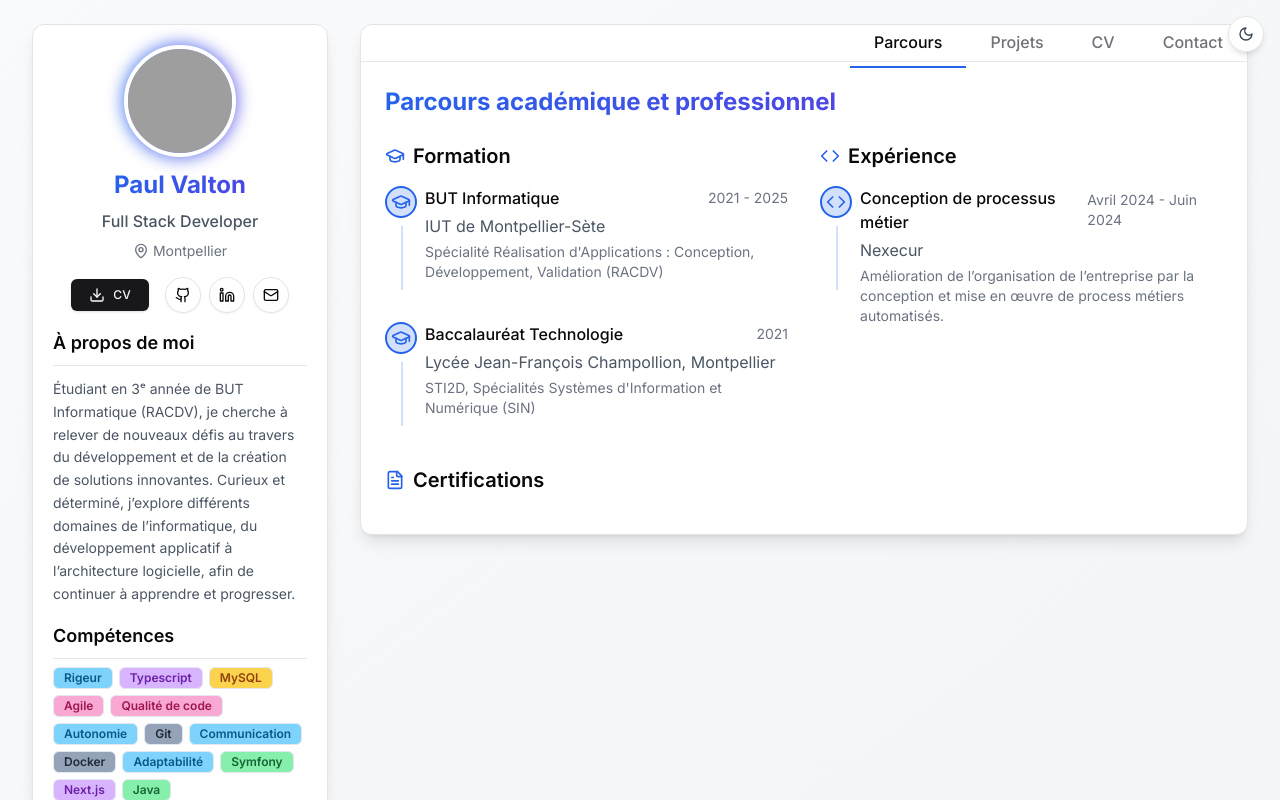
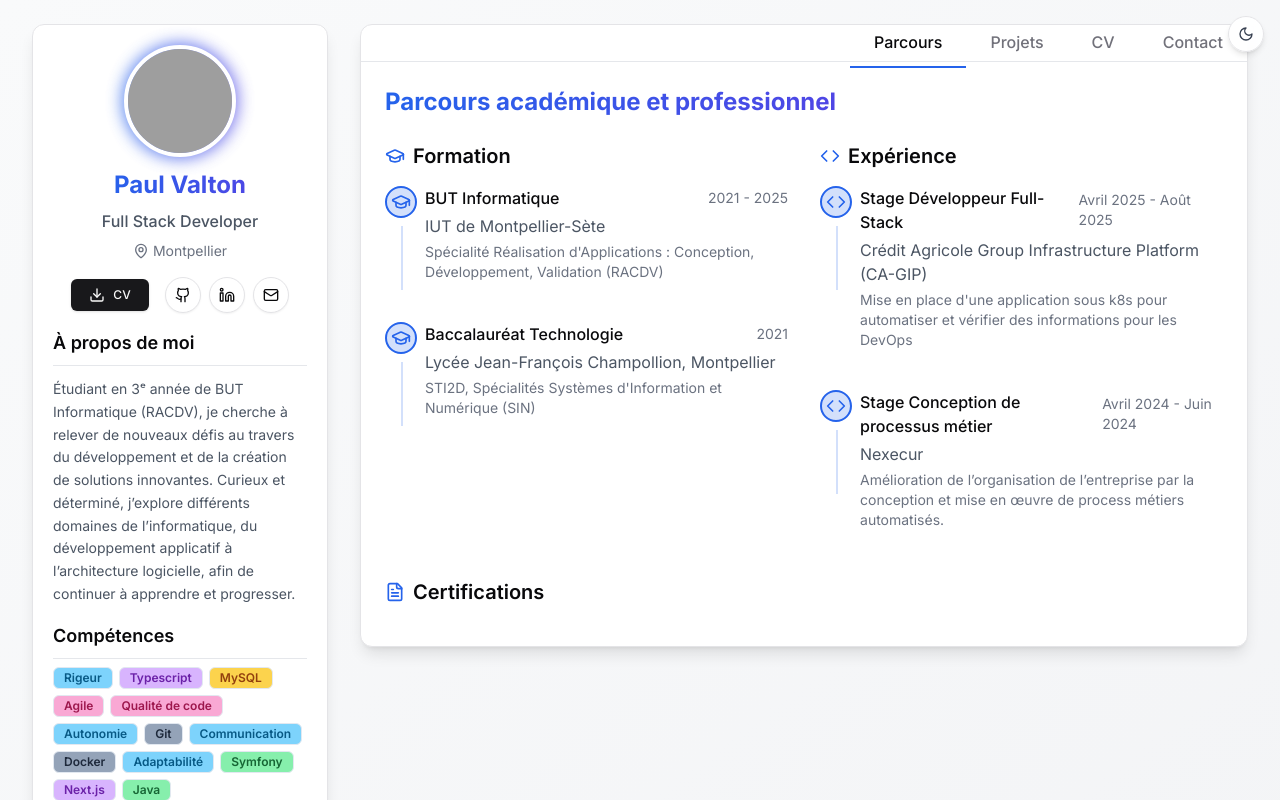
Before and after one commit to valtonp/portfolio, a Next.js app: page / in a window 1280 px wide. Shown: the top 800 px of the page. Built offline with nearby package versions, Linux system fonts and the light colour scheme; grey boxes are pictures that could not be loaded.

Commit message:
Update qualifications.tsx

```diff
--- a/src/components/layout/qualifications.tsx
+++ b/src/components/layout/qualifications.tsx
@@ -23,8 +23,17 @@ const education = [
 
 const experience = [
     {
+        id: 2,
+        title: "Stage Développeur Full-Stack",
+        company: "Crédit Agricole Group Infrastructure Platform (CA-GIP)",
+        date: "Avril 2025 - Août 2025",
+        description:
+            "Mise en place d'une application sous k8s pour automatiser et vérifier des informations pour les DevOps",
+        icon: <Code className="h-5 w-5" />,
+    },
+    {
         id: 1,
-        title: "Conception de processus métier",
+        title: "Stage Conception de processus métier",
         company: "Nexecur",
         date: "Avril 2024 - Juin 2024",
         description:
```
